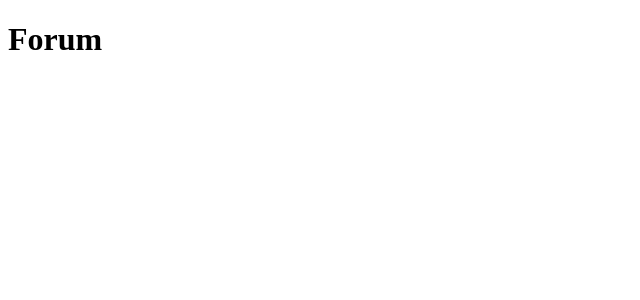
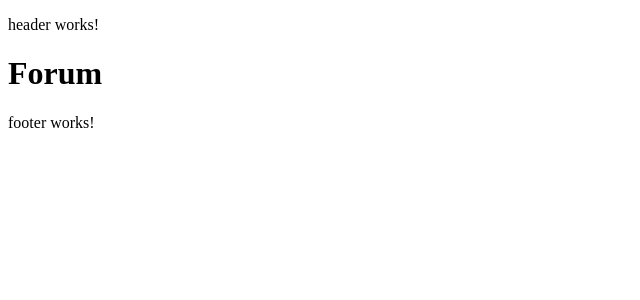
Before and after one commit to DeyanaNikolova/Angular-june-2023, an Angular app in the folder forum/: page / in a window 1280 px wide. Shown: the top 300 px of the page, without its empty margins (0-640 px from the left). Built offline with nearby package versions, Linux system fonts and the light colour scheme.

Commit message:
Generate main component

```diff
--- a/forum/src/app/app.component.html
+++ b/forum/src/app/app.component.html
@@ -1 +1,3 @@
+<app-header />
 <h1>Forum</h1>
+<app-footer />
--- a/forum/src/app/app.module.ts
+++ b/forum/src/app/app.module.ts
@@ -4,10 +4,12 @@ import { BrowserModule } from '@angular/platform-browser';
 import { AppRoutingModule } from './app-routing.module';
 import { AppComponent } from './app.component';
 import { CoreModule } from './core/core.module';
+import { MainComponent } from './main/main.component';
 
 @NgModule({
   declarations: [
-    AppComponent
+    AppComponent,
+    MainComponent
   ],
   imports: [
     BrowserModule,
--- a/forum/src/app/core/core.module.ts
+++ b/forum/src/app/core/core.module.ts
@@ -12,6 +12,11 @@ import { FooterComponent } from './footer/footer.component';
   ],
   imports: [
     CommonModule
+  ],
+  // Note: tells which components to be exported from this module
+  exports: [
+    HeaderComponent,
+    FooterComponent
   ]
 })
 export class CoreModule { }
--- /dev/null
+++ b/forum/src/app/main/main.component.html
@@ -0,0 +1 @@
+<p>main works!</p>
```
Also changed, not shown: forum/src/app/main/main.component.ts (added, +10 -0 lines), forum/src/app/main/main.component.css (added), 1 other file (tests, documents, lock files or other folders).
